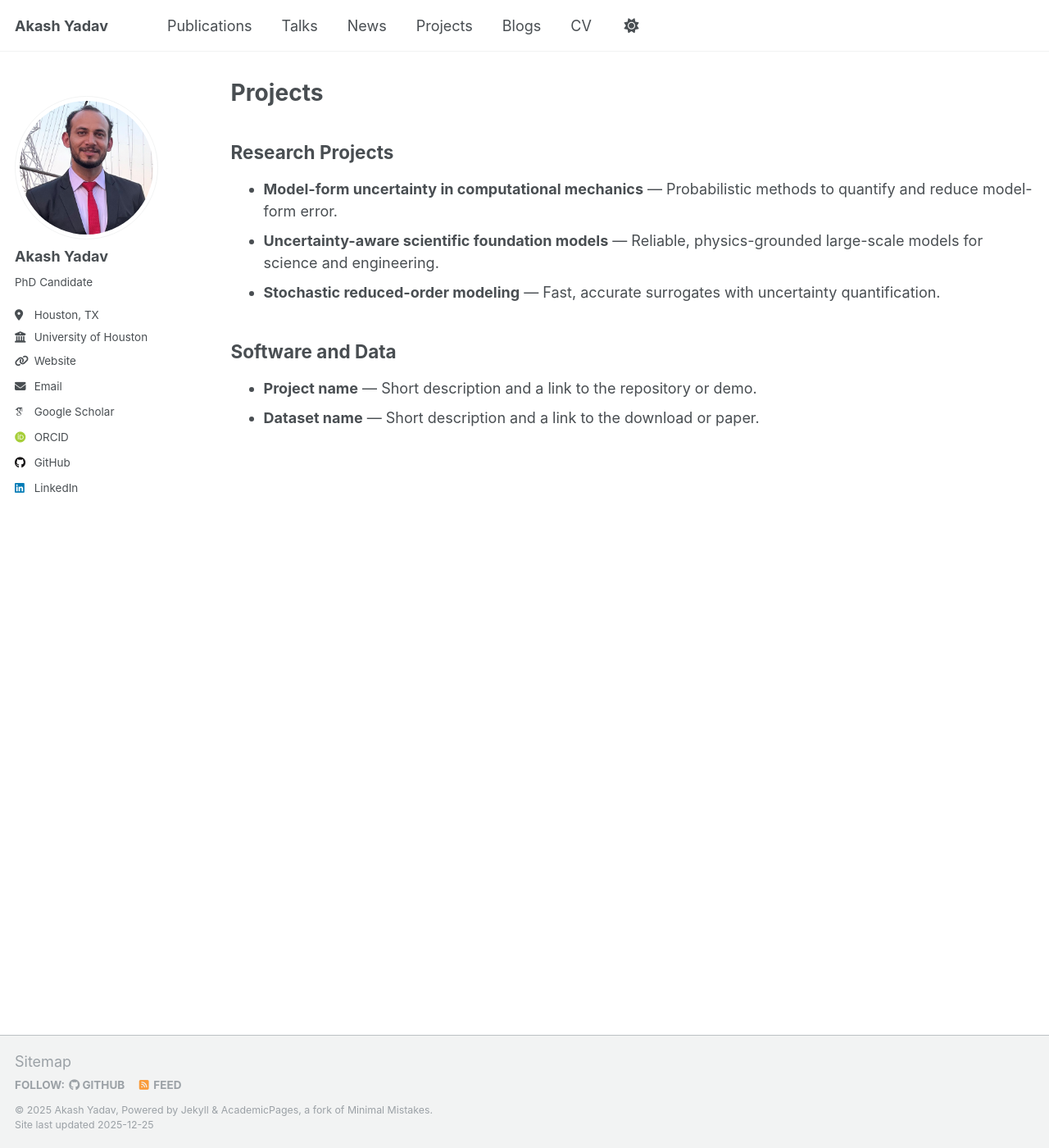
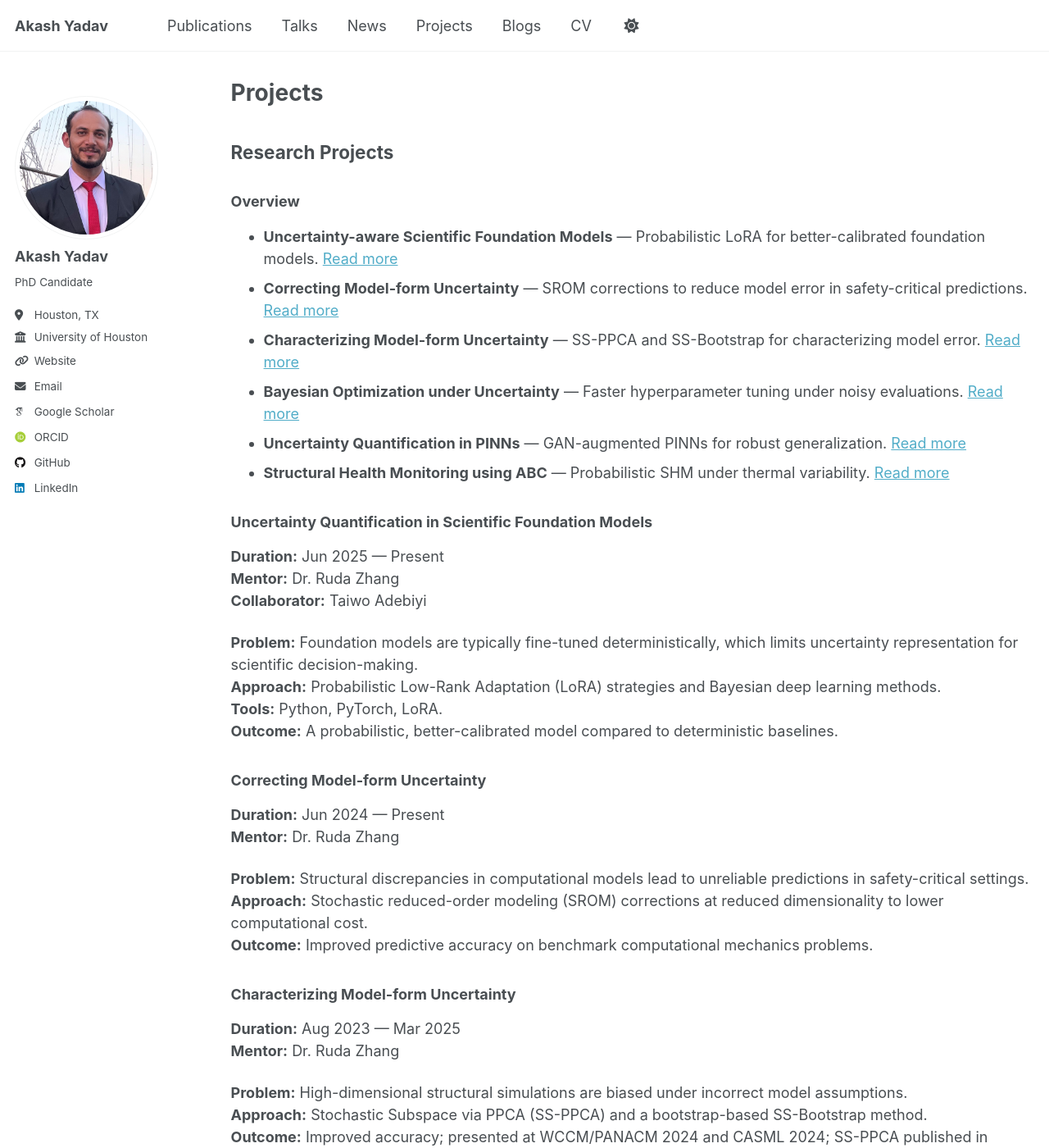
Before and after one commit to akashyadav0210/akashyadav0210.github.io, a Jekyll site: the page built from _pages/projects.md, in a window 1280 px wide and 1400 px high. Shown: the whole window at 82% size. Built offline with Jekyll 4.4.1, drawn with Linux system fonts in a browser that asks for light colours; some web fonts are replaced; some of the changed text lies outside the part shown.

Commit message:
Add news and project section

```diff
--- a/_pages/projects.md
+++ b/_pages/projects.md
@@ -9,11 +9,61 @@ author_profile: true
 
 ## Research Projects
 
-- **Model-form uncertainty in computational mechanics** — Probabilistic methods to quantify and reduce model-form error.
-- **Uncertainty-aware scientific foundation models** — Reliable, physics-grounded large-scale models for science and engineering.
-- **Stochastic reduced-order modeling** — Fast, accurate surrogates with uncertainty quantification.
+### Overview
+- **Uncertainty-aware Scientific Foundation Models** — Probabilistic LoRA for better-calibrated foundation models. [Read more](#uncertainty-quantification-in-scientific-foundation-models)
+- **Correcting Model-form Uncertainty** — SROM corrections to reduce model error in safety-critical predictions. [Read more](#correcting-model-form-uncertainty)
+- **Characterizing Model-form Uncertainty** — SS-PPCA and SS-Bootstrap for characterizing model error. [Read more](#characterizing-model-form-uncertainty)
+- **Bayesian Optimization under Uncertainty** — Faster hyperparameter tuning under noisy evaluations. [Read more](#bayesian-optimization-under-uncertainty)
+- **Uncertainty Quantification in PINNs** — GAN-augmented PINNs for robust generalization. [Read more](#uncertainty-quantification-in-pinns)
+- **Structural Health Monitoring using ABC** — Probabilistic SHM under thermal variability. [Read more](#structural-health-monitoring-using-abc)
 
-## Software and Data
+### Uncertainty Quantification in Scientific Foundation Models
+**Duration:** Jun 2025 — Present
+**Mentor:** Dr. Ruda Zhang
+**Collaborator:** Taiwo Adebiyi
 
-- **Project name** — Short description and a link to the repository or demo.
-- **Dataset name** — Short description and a link to the download or paper.
+**Problem:** Foundation models are typically fine-tuned deterministically, which limits uncertainty representation for scientific decision-making.
+**Approach:** Probabilistic Low-Rank Adaptation (LoRA) strategies and Bayesian deep learning methods.
+**Tools:** Python, PyTorch, LoRA.
+**Outcome:** A probabilistic, better-calibrated model compared to deterministic baselines.
+
+### Correcting Model-form Uncertainty
+**Duration:** Jun 2024 — Present
+**Mentor:** Dr. Ruda Zhang
+
+**Problem:** Structural discrepancies in computational models lead to unreliable predictions in safety-critical settings.
+**Approach:** Stochastic reduced-order modeling (SROM) corrections at reduced dimensionality to lower computational cost.
+**Outcome:** Improved predictive accuracy on benchmark computational mechanics problems.
+
+### Characterizing Model-form Uncertainty
+**Duration:** Aug 2023 — Mar 2025
+**Mentor:** Dr. Ruda Zhang
+
+**Problem:** High-dimensional structural simulations are biased under incorrect model assumptions.
+**Approach:** Stochastic Subspace via PPCA (SS-PPCA) and a bootstrap-based SS-Bootstrap method.
+**Outcome:** Improved accuracy; presented at WCCM/PANACM 2024 and CASML 2024; SS-PPCA published in Computational Mechanics (Springer).
+
+### Bayesian Optimization under Uncertainty
+**Duration:** Jul 2024 — Feb 2025
+**Mentor:** Dr. Ruda Zhang
+
+**Problem:** Noisy evaluations make hyperparameter optimization expensive.
+**Approach:** Bayesian optimization applied to scale parameters in SS-PPCA and SS-Bootstrap.
+**Outcome:** Reduced training data needs; up to 40x faster convergence vs. 1D Monte Carlo optimization.
+
+### Uncertainty Quantification in PINNs
+**Duration:** Oct 2024 — Dec 2024
+**Institution:** Rice University
+
+**Problem:** PINNs often fail to generalize under uncertain inputs and boundary conditions.
+**Approach:** GAN-augmented PINNs (inspired by Yang et al., 2019) to improve robustness.
+**Tools:** PyTorch, GANs, PINNs.
+**Outcome:** Improved robustness in uncertainty quantification tasks.
+
+### Structural Health Monitoring using ABC
+**Duration:** Jul 2021 — Jun 2023
+**Mentor:** Dr. Ananth Ramaswamy, IISc Bangalore
+
+**Problem:** Thermal variability and nonlinear damage signatures complicate bridge monitoring.
+**Approach:** Approximate Bayesian Computation (ABC) framework for SHM under varying temperature.
+**Outcome:** Robust probabilistic framework; presented at ICCMS 2022.
```
Also changed, not shown: _posts/2025-12-25-blog-post-1.md (+6 -4 lines).
